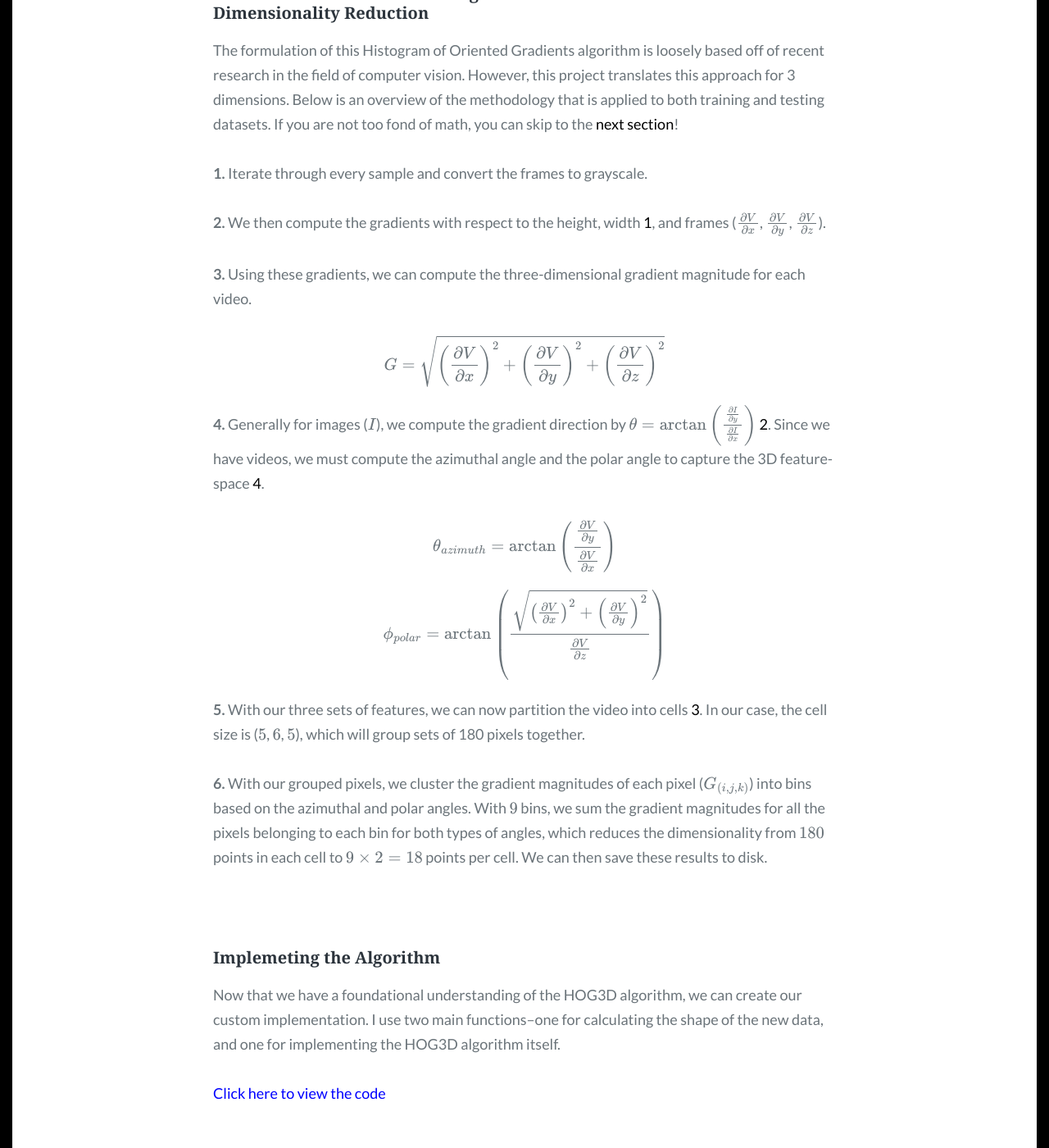
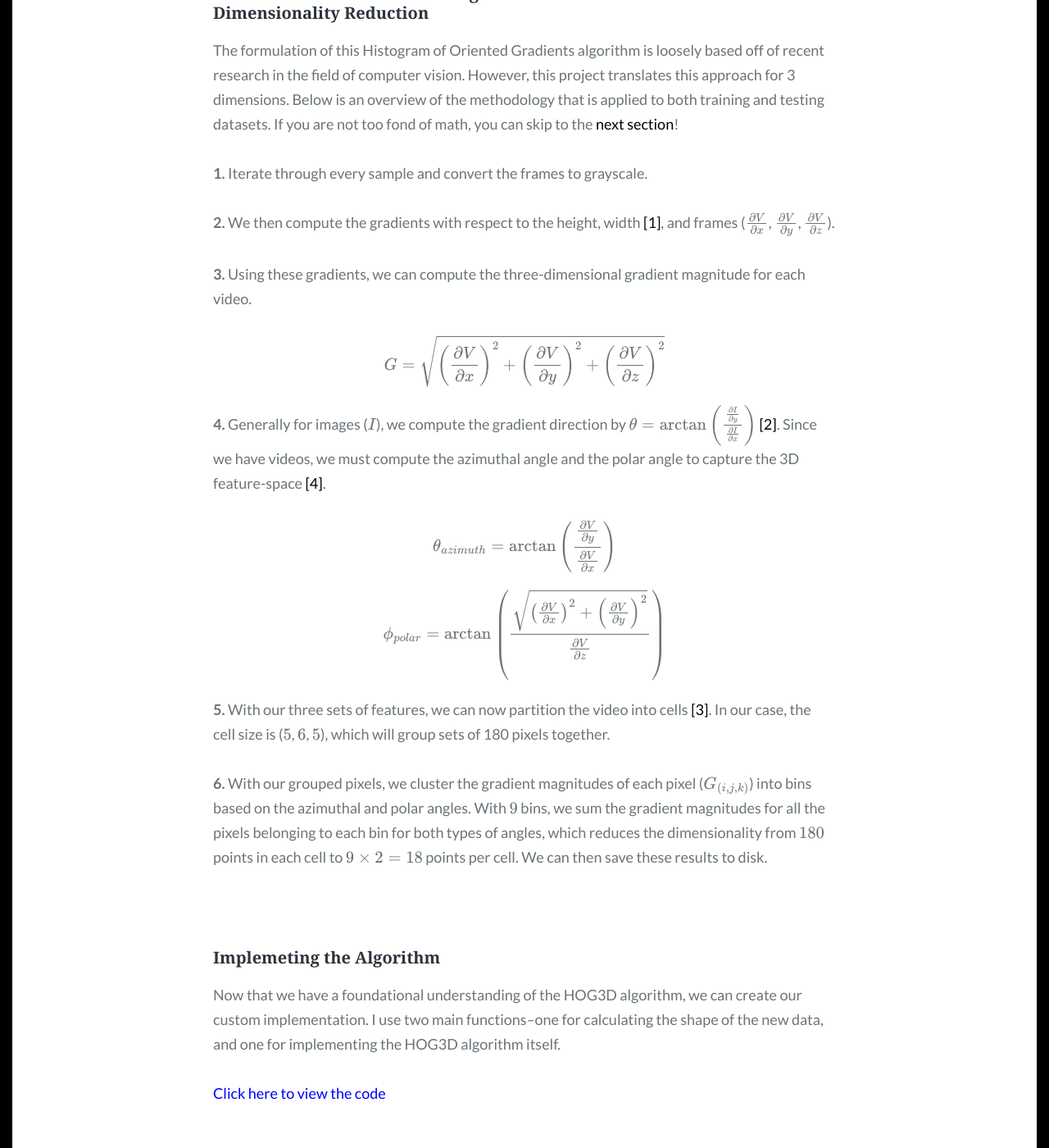
Before and after one commit to Chai-T29/Chai-T29.github.io, a Jekyll site: the page built from _posts/2024-07-21-classifying-emotions-from-videos.md, in a window 1280 px wide and 1400 px high, scrolled down 4497 px. Shown: the whole window at 82% size. Built offline with Jekyll 4.4.1, drawn with Linux system fonts in a browser that asks for light colours; some web fonts are replaced; formulas are drawn with MathJax 3.

Commit message:
Update 2024-07-21-classifying-emotions-from-videos.md

```diff
--- a/_posts/2024-07-21-classifying-emotions-from-videos.md
+++ b/_posts/2024-07-21-classifying-emotions-from-videos.md
@@ -258,7 +258,7 @@ The formulation of this Histogram of Oriented Gradients algorithm is loosely bas
 
 **1.** Iterate through every sample and convert the frames to grayscale.
 
-**2.** We then compute the gradients with respect to the height, width [1](#references), and frames ($\frac{\partial V}{\partial x}$, $\frac{\partial V}{\partial y}$, $\frac{\partial V}{\partial z}$).
+**2.** We then compute the gradients with respect to the height, width [[1]](#references), and frames ($\frac{\partial V}{\partial x}$, $\frac{\partial V}{\partial y}$, $\frac{\partial V}{\partial z}$).
 
 **3.** Using these gradients, we can compute the three-dimensional gradient magnitude for each video.
 
@@ -266,7 +266,7 @@ $$
 G = \sqrt{\left( \frac{\partial V}{\partial x}\right)^2 + \left( \frac{\partial V}{\partial y} \right)^2 + \left( \frac{\partial V}{\partial z}\right)^2}
 $$
 
-**4.** Generally for images ($I$), we compute the gradient direction by $\theta = \arctan \left( \frac{\frac{\partial I}{\partial y}}{\frac{\partial I}{\partial x}} \right)$ [2](#references). Since we have videos, we must compute the azimuthal angle and the polar angle to capture the 3D feature-space [4](#references).
+**4.** Generally for images ($I$), we compute the gradient direction by $\theta = \arctan \left( \frac{\frac{\partial I}{\partial y}}{\frac{\partial I}{\partial x}} \right)$ [[2]](#references). Since we have videos, we must compute the azimuthal angle and the polar angle to capture the 3D feature-space [[4]](#references).
 
 $$
 \theta_{azimuth} = \arctan \left( \frac{\frac{\partial V}{\partial y}}{\frac{\partial V}{\partial x}} \right)
@@ -276,7 +276,7 @@ $$
 \phi_{polar} = \arctan \left( \frac{\sqrt{\left( \frac{\partial V}{\partial x}\right)^2 + \left( \frac{\partial V}{\partial y} \right)^2}}{\frac{\partial V}{\partial z}} \right)
 $$
 
-**5.** With our three sets of features, we can now partition the video into cells [3](#references). In our case, the cell size is ($5$, $6$, $5$), which will group sets of 180 pixels together.
+**5.** With our three sets of features, we can now partition the video into cells [[3]](#references). In our case, the cell size is ($5$, $6$, $5$), which will group sets of 180 pixels together.
 
 **6.** With our grouped pixels, we cluster the gradient magnitudes of each pixel ($G_{(i, j, k)}$) into bins based on the azimuthal and polar angles. With $9$ bins, we sum the gradient magnitudes for all the pixels belonging to each bin for both types of angles, which reduces the dimensionality from $180$ points in each cell to $9 \times 2 = 18$ points per cell. We can then save these results to disk.
 
@@ -466,7 +466,7 @@ It might help to visualize what these features look like:
 
 <br>
 
-**3.** Once we collect this data, we combine all the extracted features together and create a B-Spline feature space for this data. B-Splines, or Basis Splines, are piece-wise polynomial approximations of a curve. They are defined recursively as such [5](#references):
+**3.** Once we collect this data, we combine all the extracted features together and create a B-Spline feature space for this data. B-Splines, or Basis Splines, are piece-wise polynomial approximations of a curve. They are defined recursively as such [[5]](#references):
 
 $$
 B_{i, j}(x) = \frac{x - t_i}{t_{i+j} - t_i} B_{i, j-1}(x) \\ + \frac{t_{i+j+1} - x}{t_{i+j+1} - t_{i+1}} B_{i+1, j-1}(x)
@@ -673,7 +673,7 @@ So, if we were to flatten out the data, we would have $48 * 71 * 10 * 9 * 2 = 61
 
 Below is a brief overview of how Tucker Decomposition works. Again, if you're not the biggest fan of math, you can skip to the [next section]().
 
-Given a tensor $\mathcal{X} \in \mathbb{R}^{I_1 \times I_2 \times \cdots \times I_N}$, Tucker decomposition approximates $\mathcal{X}$ as [6](#references):
+Given a tensor $\mathcal{X} \in \mathbb{R}^{I_1 \times I_2 \times \cdots \times I_N}$, Tucker decomposition approximates $\mathcal{X}$ as [[6]](#references):
 
 $$
 \mathcal{X} \approx \mathcal{G} \times_1 A^{(1)} \times_2 A^{(2)} \times_3 \cdots \times_N A^{(N)}
```
